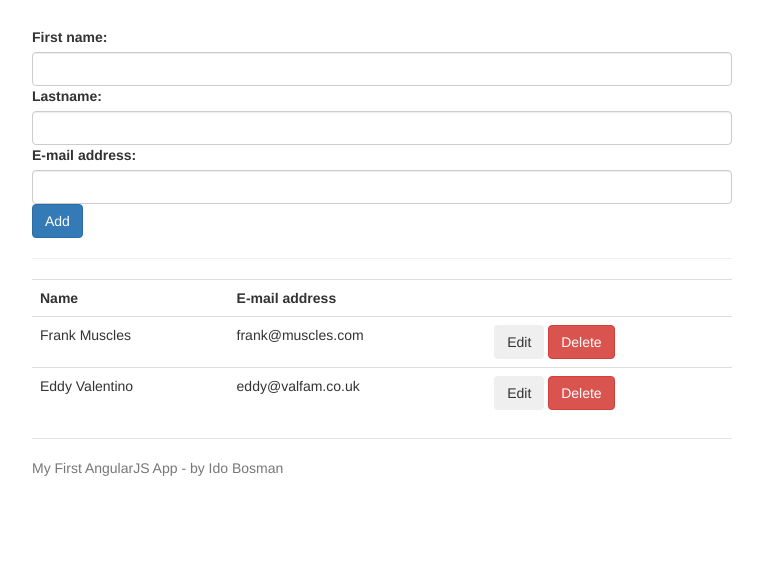
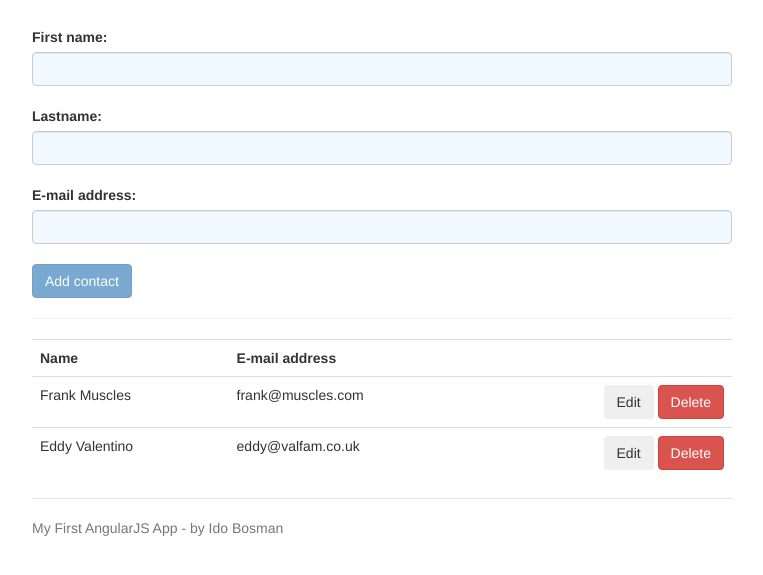
Before and after one commit to idobosman/angularjs-course, a website: page app01/app/index.html in a window 1280 px wide. Shown: the part 83-658 px from the top of the page, without its empty margins (258-1021 px from the left). Drawn offline with nearby package versions, Linux system fonts and the light colour scheme; some packages are replaced by stand-ins of ours; files that its build step writes are made by us from their sources.

Commit message:
Lab 4: Forms

```diff
--- a/app01/app/styles/main.css
+++ b/app01/app/styles/main.css
@@ -77,3 +77,27 @@ body {
     border-bottom: 0;
   }
 }
+
+/* Custom styles */
+
+td.max-width{
+  max-width: 150px;
+  text-align: right;
+}
+
+input.max-width {
+  width: 125px;
+}
+
+input.max-width.pull-left {
+  margin-right: 10px;
+}
+
+/* Form validation */
+input.ng-pristine {
+  background-color: #eff9ff;
+}
+input.ng-dirty.ng-invalid {
+  background-color: #fff5f5;
+  border-color: #ffbdbd;
+}
--- a/app01/app/views/main.html
+++ b/app01/app/views/main.html
@@ -1,16 +1,22 @@
+<form ng-submit="addContact()" name="newContactForm" novalidate="novalidate">
   <label for="inputFirstName">First name:</label>
-<input type="text" ng-model="newContact.firstName" id="inputFirstName" class="form-control">
+  <input type="text" ng-model="newContact.firstName" ng-required="true" id="inputFirstName" class="form-control">
+  <br />
 
   <label for="inputLastName">Lastname:</label>
-<input type="text" ng-model="newContact.lastName" id="inputLastname" class="form-control">
+  <input type="text" ng-model="newContact.lastName" ng-required="true" id="inputLastname" class="form-control">
+  <br />
 
   <label for="inputEmail">E-mail address:</label>
-<input type="text" ng-model="newContact.email" id="inputEmail" class="form-control">
+  <input type="email" ng-model="newContact.email" ng-required="true" id="inputEmail" class="form-control">
+  <br />
 
-<button type="submit" class="btn btn-primary" ng-click="addContact()">Add</button>
+  <input type="submit" class="btn btn-primary" value="Add contact" ng-disabled="newContactForm.$invalid">
+</form>
 
 <hr />
 
+<form name="editContactForm" novalidate="novalidate">
   <table class="table">
     <tr>
       <th>Name</th>
@@ -21,20 +27,21 @@
       <td>
         <span ng-hide="contact === currentlyEditingContact">{{ contact | contactName }}</span>
         <div ng-show="contact === currentlyEditingContact">
-        <input type="text" ng-model="editContactCopy.firstName" class="form-control" />
-        <input type="text" ng-model="editContactCopy.lastName" class="form-control" />
+          <input type="text" ng-model="editContactCopy.firstName" ng-required="true" class="form-control max-width pull-left" />
+          <input type="text" ng-model="editContactCopy.lastName" ng-required="true" class="form-control max-width pull-left" />
         </div>
       </td>
       <td>
         <span ng-hide="contact === currentlyEditingContact">{{ contact.email | inputOrUnknown }}</span>
         <div ng-show="contact === currentlyEditingContact">
-        <input type="email" ng-model="editContactCopy.email" class="form-control" />
+          <input type="email" ng-model="editContactCopy.email" ng-required="true" class="form-control" />
         </div>
       </td>
-    <td>
+      <td class="max-width">
         <button class="btn" ng-hide="contact === currentlyEditingContact" ng-click="startEditingContact(contact)">Edit</button>
         <button class="btn btn-danger" ng-hide="contact === currentlyEditingContact" ng-click="deleteContact(contact)">Delete</button>
-      <button class="btn btn-primary" ng-show="contact === currentlyEditingContact" ng-click="saveEditedContact(editContactCopy)">Save</button>
+        <button class="btn btn-primary" ng-show="contact === currentlyEditingContact" ng-click="saveEditedContact(editContactCopy)" ng-disabled="editContactForm.$invalid" >Save</button>
       </td>
     </tr>
   </table>
+</form>
```
Lines whose indentation alone changed are shown as unchanged.
